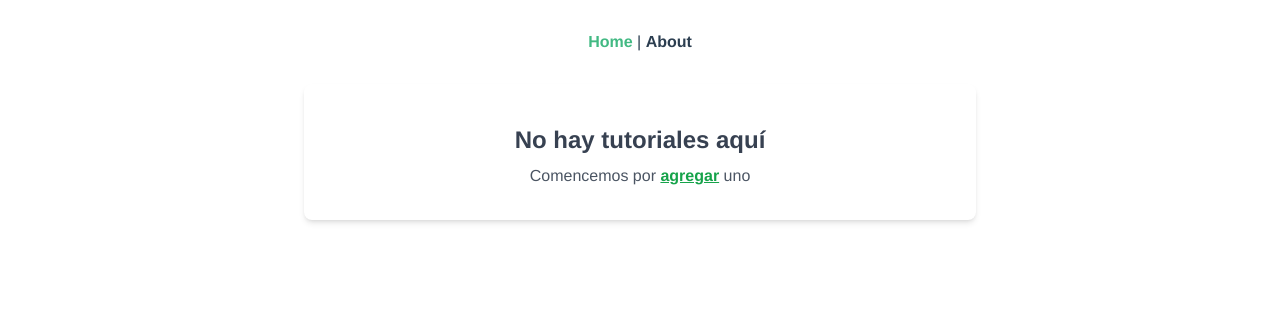
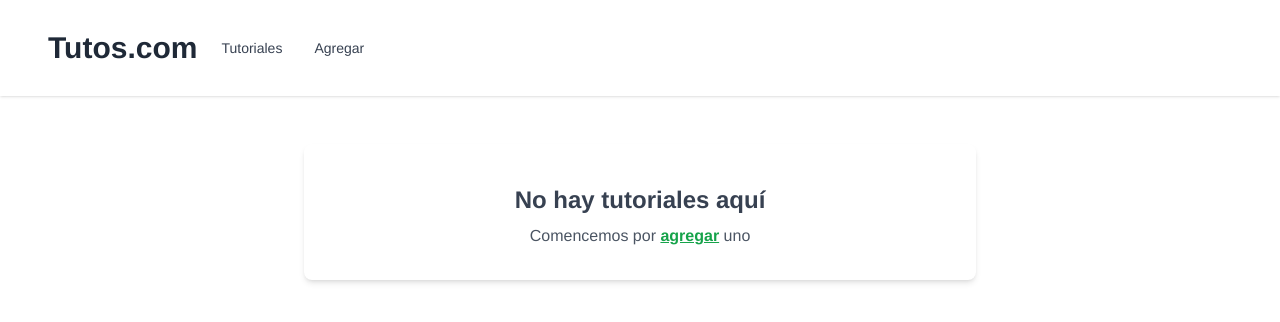
Before and after one commit to lfgdzuy/tutorials-app, a Vue app: page / in a window 1280 px wide. Shown: the top 322 px of the page. Built offline with nearby package versions, Linux system fonts and the light colour scheme.

Commit message:
Add AppHeader and UI tweaks to App component

```diff
--- a/src/App.vue
+++ b/src/App.vue
@@ -1,11 +1,18 @@
 <template>
-  <nav>
-    <router-link to="/">Home</router-link> |
-    <router-link to="/about">About</router-link>
-  </nav>
-  <router-view />
+  <app-header></app-header>
+  <div class="mt-12 px-48">
+    <router-view />
+  </div>
 </template>
+<script>
+import AppHeader from "@/components/molecules/AppHeader.vue";
 
+export default {
+  components: {
+    AppHeader,
+  },
+};
+</script>
 <style lang="scss">
 #app {
   font-family: Avenir, Helvetica, Arial, sans-serif;
```
